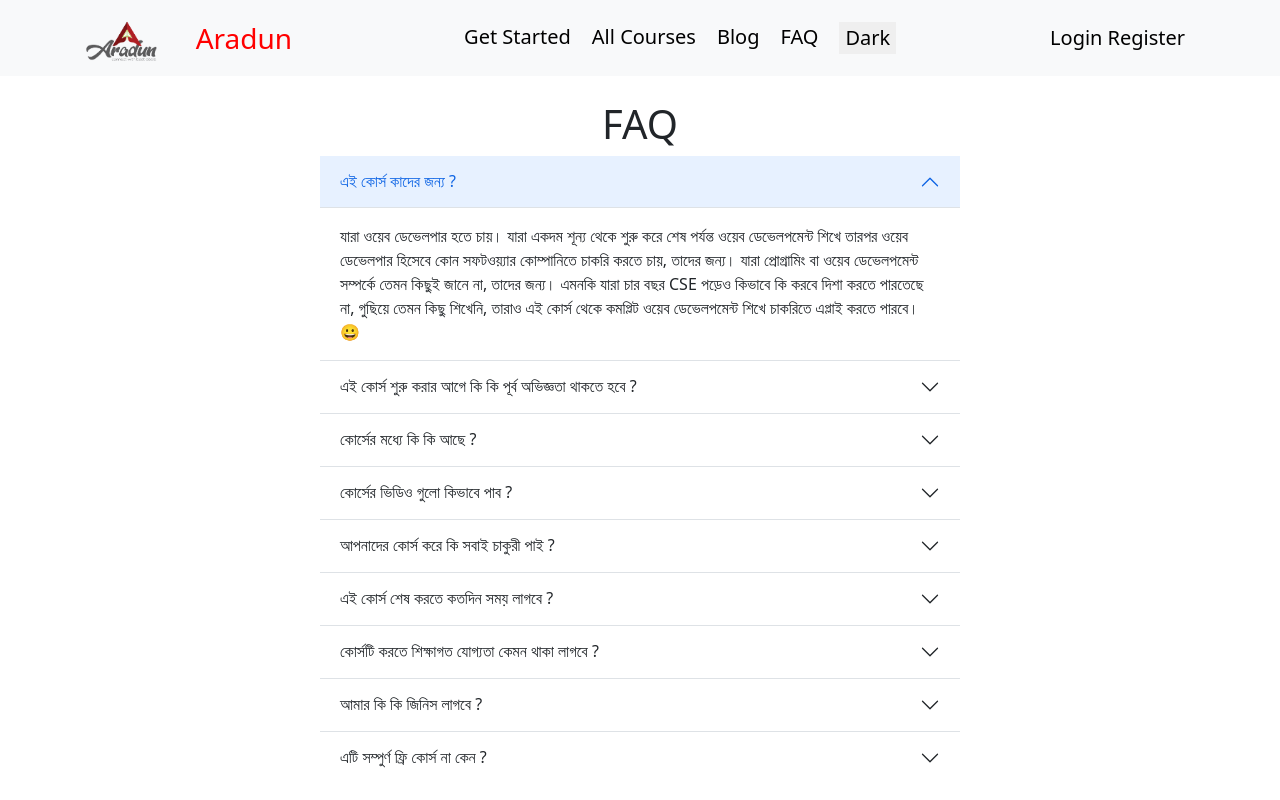
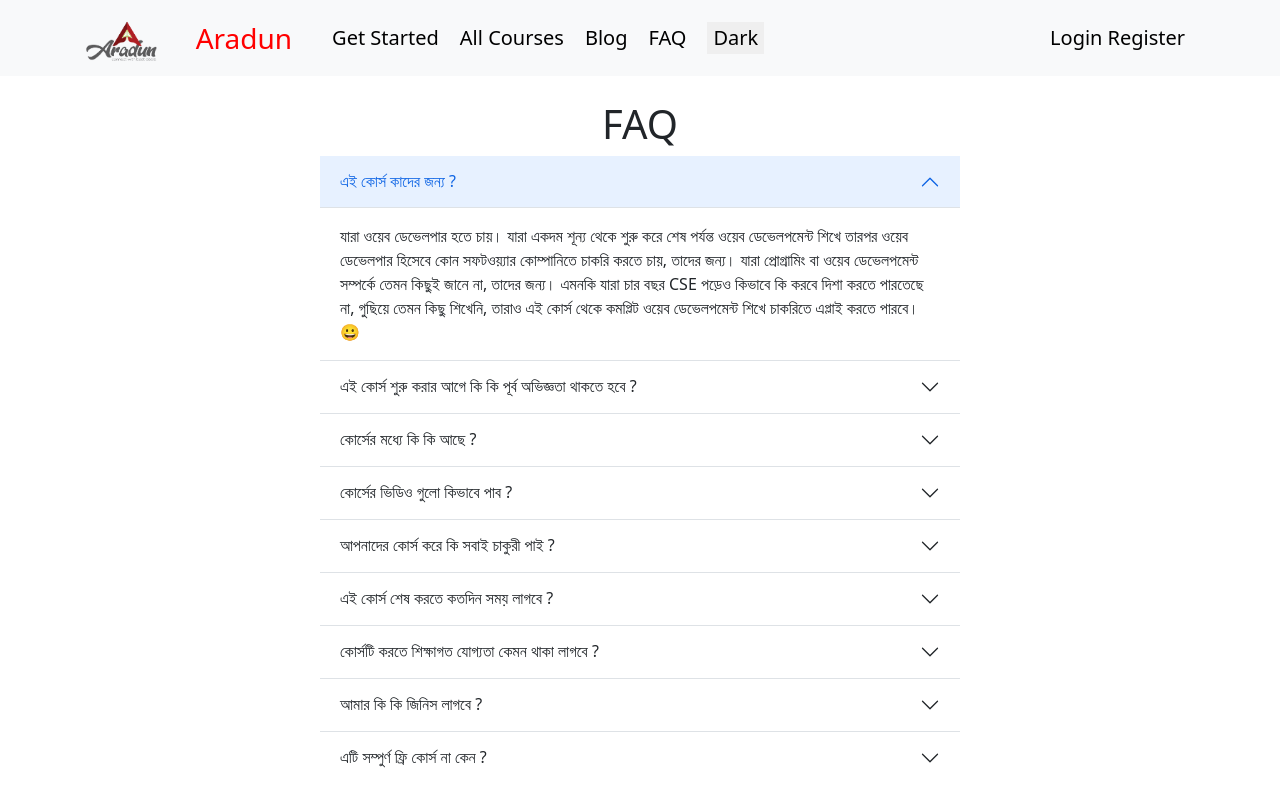
Before and after one commit to AMAscientist5/easy-learning-client-repo, a React (Create React App) app: page /faq in a window 1280 px wide. Shown: the top 800 px of the page. Built offline with nearby package versions, Linux system fonts and the light colour scheme; no server answers.

Commit message:
some feature is added

```diff
--- a/src/Pages/Shared/Header/Header.css
+++ b/src/Pages/Shared/Header/Header.css
@@ -49,3 +49,8 @@
   font-size: 20px;
   font-weight: 500;
 }
+
+#text-bold {
+  font-size: 20px;
+  font-weight: bold;
+}
--- a/src/Pages/Shared/Header/Header.js
+++ b/src/Pages/Shared/Header/Header.js
@@ -12,6 +12,7 @@ import "./Header.css";
 const Header = () => {
   const { user, logOut } = useContext(AuthContext);
   const [toggle, setToggle] = useState(true);
+
   const handleLogOut = () => {
     logOut()
       .then(() => {})
@@ -45,8 +46,8 @@ const Header = () => {
           </Link>
         </Navbar.Brand>
         <Navbar.Toggle aria-controls="responsive-navbar-nav" />
-        <Navbar.Collapse id="responsive-navbar-nav" className="navigation">
-          <Nav className="me-auto ms-5">
+        <Navbar.Collapse id="responsive-navbar-nav" className="navigation m-0">
+          <Nav className="me-auto ms-3 align-items-center">
             {" "}
             <Nav.Link>
               <Link
@@ -100,7 +101,8 @@ const Header = () => {
               {user?.uid ? (
                 <div>
                   <Button
-                    className="logOut"
+                    className="logOut "
+                    id="text-bold"
                     variant="light"
                     onClick={handleLogOut}
                   >
```
